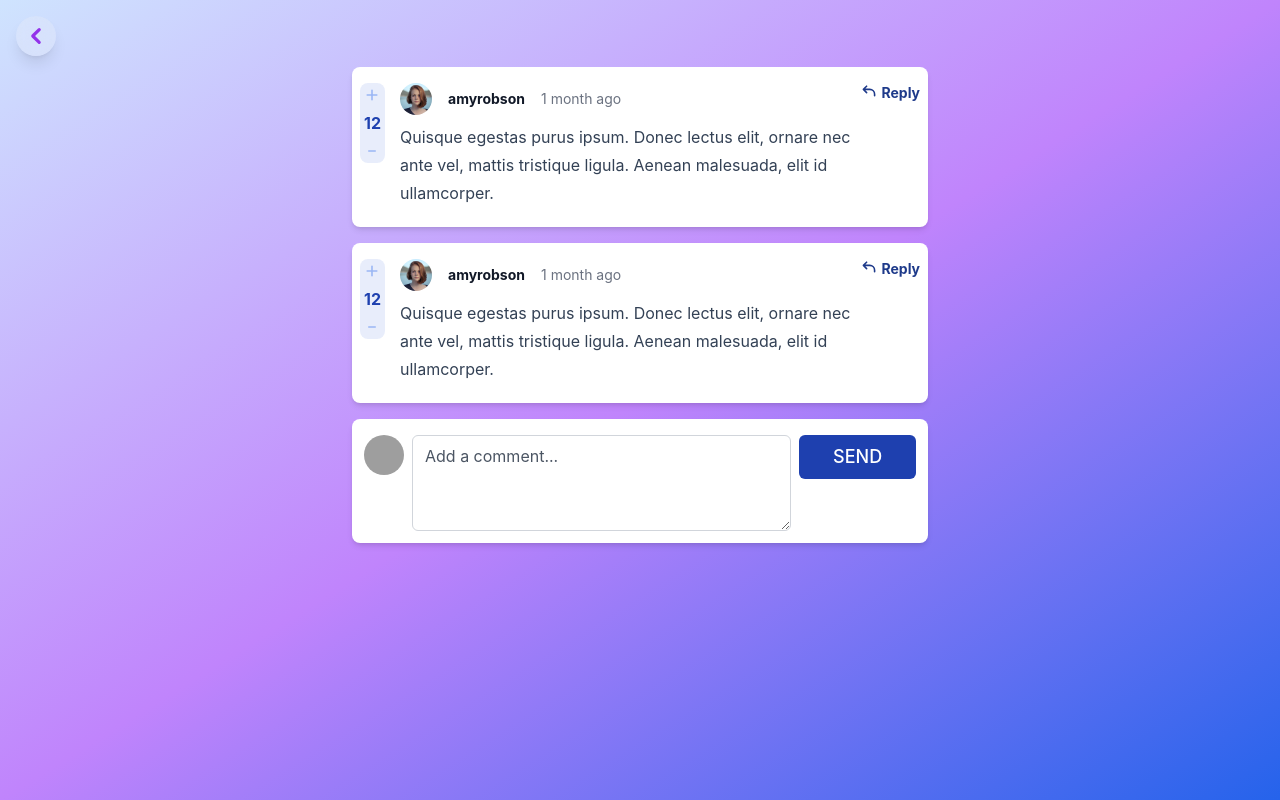
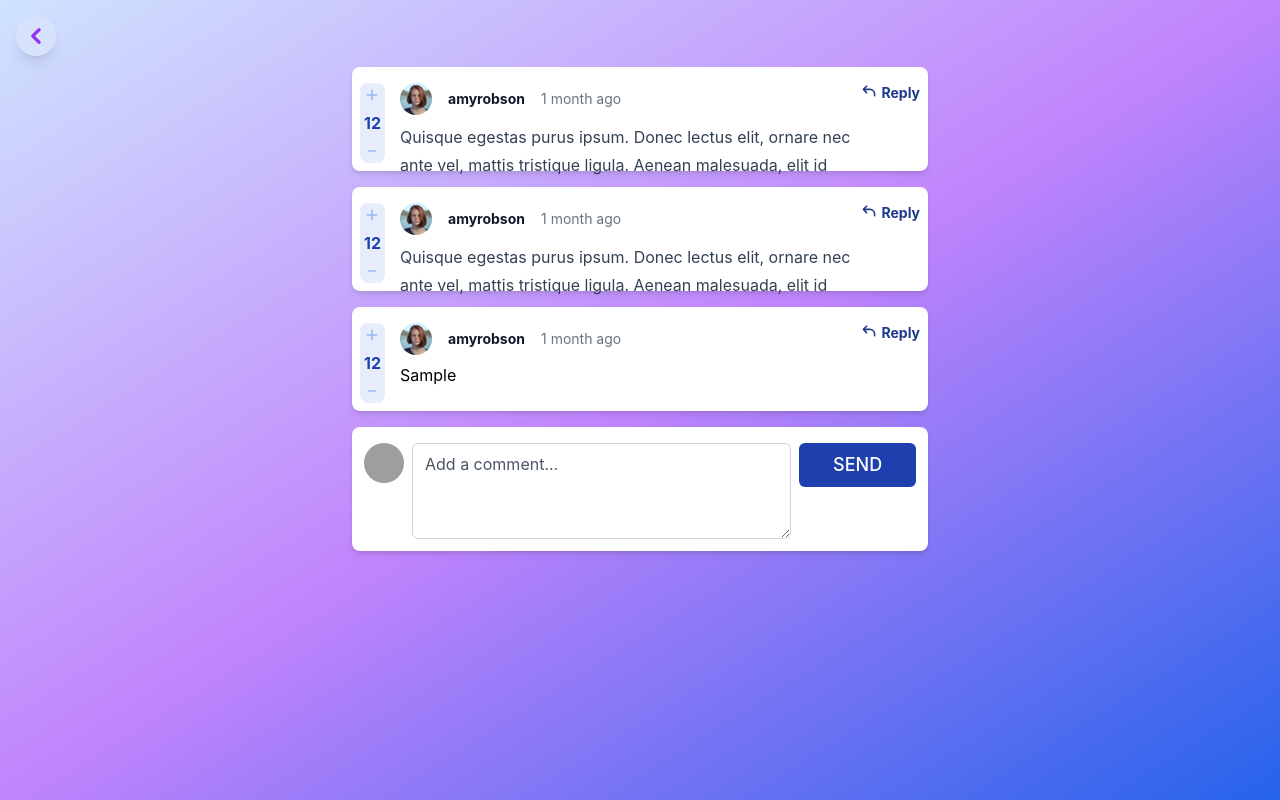
Before and after one commit to tolu-c/congenial-palm-tree, a React (Create React App) app: page /comments in a window 1280 px wide. Both pictures are taken after typing "Sample" into the empty fields and a click on the button "SEND". Built offline with nearby package versions, Linux system fonts and the light colour scheme; grey boxes are pictures that could not be loaded.

Commit message:
add comment

```diff
--- a/src/components/comments/commentForm/CommentForm.js
+++ b/src/components/comments/AddComment.js
@@ -1,14 +1,15 @@
-import man from "../../../images/man.jpg";
+// import Card from "../ui/Card";
+import ErrorModal from "../ui/ErrorModal";
+import Wrapper from "../ui/Wrapper";
 import { useState, useRef } from "react";
-import Wrapper from "../../ui/Wrapper";
-import ErrorModal from "../../ui/ErrorModal";
+import man from "../../images/man.jpg";
 
-export default function CommentForm() {
+function AddComment(props) {
   const commentRef = useRef();
   const [error, setError] = useState();
 
-  function handleSubmit(e) {
-    e.preventDefault();
+  function addComment(event) {
+    event.preventDefault();
 
     const enteredComment = commentRef.current.value;
 
@@ -23,9 +24,10 @@ export default function CommentForm() {
 
     console.log("form submitted");
     console.log(`{comment: ${enteredComment}}`);
-    // alert(`{comment: ${enteredComment}}`);
+    props.onAddComment(enteredComment);
     commentRef.current.value = "";
   }
+
   function errorHandler() {
     setError(null);
   }
@@ -41,7 +43,7 @@ export default function CommentForm() {
       )}
       <div className="w-full md:max-w-xl mx-auto p-3 md:pt-4 bg-white rounded-lg h-auto shadow-md">
         <form
-          onSubmit={handleSubmit}
+          onSubmit={addComment}
           className="flex flex-wrap md:flex-nowrap items-center md:items-start justify-between gap-4 md:gap-2 md:justify-start"
         >
           <textarea
@@ -66,3 +68,5 @@ export default function CommentForm() {
     </Wrapper>
   );
 }
+
+export default AddComment;
--- /dev/null
+++ b/src/components/comments/CommentList.js
@@ -0,0 +1,25 @@
+import Card from "../ui/Card";
+import Info from "./commentsBox/Info";
+import Reply from "./commentsBox/Reply";
+import Vote from "./commentsBox/Vote";
+
+function CommentList(props) {
+  return (
+    <>
+      {props.comments.map((comment, index) => (
+        <Card key={index}>
+          <div className="flex w-full justify-between order-last md:order-first">
+            <Vote />
+            <Reply />
+          </div>
+          <div className="flex flex-col gap-2 md:w-5/6 md:absolute md:left-12 md:h-full">
+            <Info />
+            {comment.comment}
+          </div>
+        </Card>
+      ))}
+    </>
+  );
+}
+
+export default CommentList;
--- /dev/null
+++ b/src/components/ui/Card.js
@@ -0,0 +1,7 @@
+export default function Card(props) {
+  return (
+    <div className="w-full md:max-w-xl mx-auto p-2 md:pt-4 flex flex-col gap-2 bg-white rounded-lg md:relative h-auto md:h-40 md:max-h-max shadow-md">
+      {props.children}
+    </div>
+  )
+}
--- a/src/components/ui/ErrorModal.js
+++ b/src/components/ui/ErrorModal.js
@@ -13,7 +13,7 @@ const Backdrop = (props) => {
 
 const ModalOverlay = (props) => {
   return (
-    <div className="fixed top-[40vh] left-[8.5%] w-5/6 z-50 overflow-hidden bg-red-200 border-red-600 border rounded-lg p-3 shadow-lg shadow-red-400/40">
+    <div className="fixed top-[40vh] left-[8.5%] w-5/6 z-50 overflow-hidden bg-red-100/95 border-red-600 border rounded-lg p-3 shadow-lg shadow-red-400/40">
       <div className="flex flex-col gap-2 relative text-red-800">
         <h4 className="text-2xl font-bold capitalize">{props.title}!</h4>
         <p className="text-lg font-normal">{props.message}</p>
@@ -22,21 +22,6 @@ const ModalOverlay = (props) => {
           onClick={props.onConfirm}
         />
       </div>
-      {/* <div>
-        <div className="flex flex-col gap-4 border w-full text-left">
-          <header className="bg-black p-1 px-2">
-            <h2 className="text-white capitalize text-xl">{props.title}</h2>
-          </header>
-          <div className="p-2">
-            <p className="text-base text-gray-600 first-letter:uppercase">
-              {props.message}
-            </p>
-          </div>
-          <footer>
-            <button onClick={props.onConfirm}>close</button>
-          </footer>
-        </div>
-      </div> */}
     </div>
   );
 };
--- a/src/pages/comments/Comments.js
+++ b/src/pages/comments/Comments.js
@@ -3,16 +3,30 @@ import Info from "../../components/comments/commentsBox/Info";
 import Reply from "../../components/comments/commentsBox/Reply";
 import Vote from "../../components/comments/commentsBox/Vote";
 import BackButton from "../../components/ui/BackButton";
-import CommentForm from "../../components/comments/commentForm/CommentForm";
+import Card from "../../components/ui/Card";
+import AddComment from "../../components/comments/AddComment";
+import { useState } from "react";
+import CommentList from "../../components/comments/CommentList";
 
 function Comments() {
+  const [commentList, setCommentList] = useState([]);
+  console.log(commentList);
+
+  function getComment(comment) {
+    setCommentList((prevCommentList) => {
+      return [...prevCommentList, { comment: comment }];
+    });
+  }
+
   return (
     <main className="bg-gradient-to-br from-blue-200/75 via-purple-400 to-blue-600 flex items-center justify-center overflow-hidden h-screen">
       <BackButton />
       <div className="flex flex-col gap-4 h-5/6 w-5/6 overflow-auto overscroll-contain rounded-lg">
         <SingleComment />
         <SingleComment />
-        <CommentForm />
+        {/* <CommentForm /> */}
+        <CommentList comments={commentList} />
+        <AddComment onAddComment={getComment} />
       </div>
     </main>
   );
@@ -22,7 +36,7 @@ export default Comments;
 
 function SingleComment() {
   return (
-    <div className="w-full md:max-w-xl mx-auto p-2 md:pt-4 flex flex-col gap-2 bg-white rounded-lg md:relative h-auto md:h-40 shadow-md">
+    <Card>
       <div className="flex w-full justify-between order-last md:order-first">
         <Vote />
         <Reply />
@@ -31,6 +45,6 @@ function SingleComment() {
         <Info />
         <Body />
       </div>
-    </div>
+    </Card>
   );
 }
```
